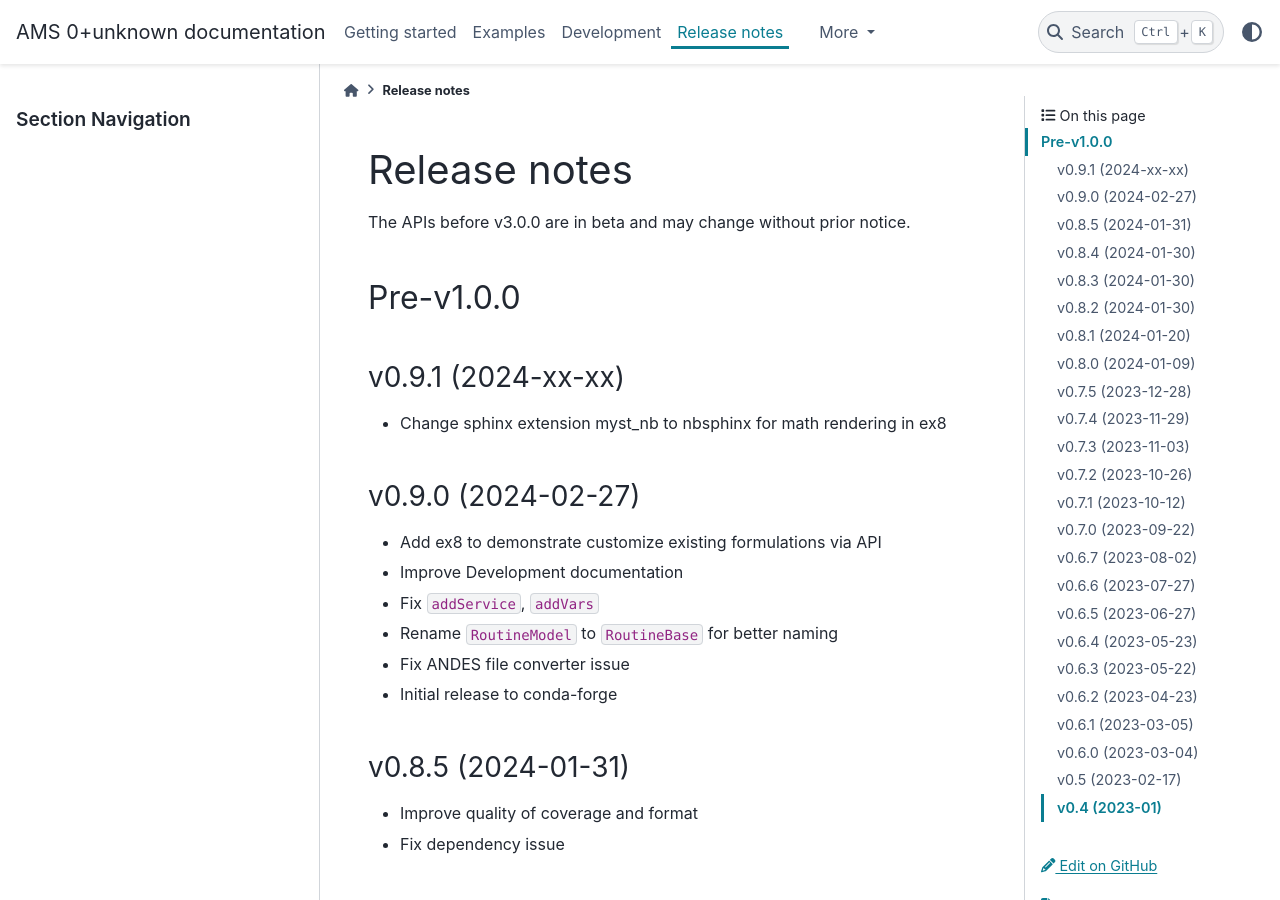
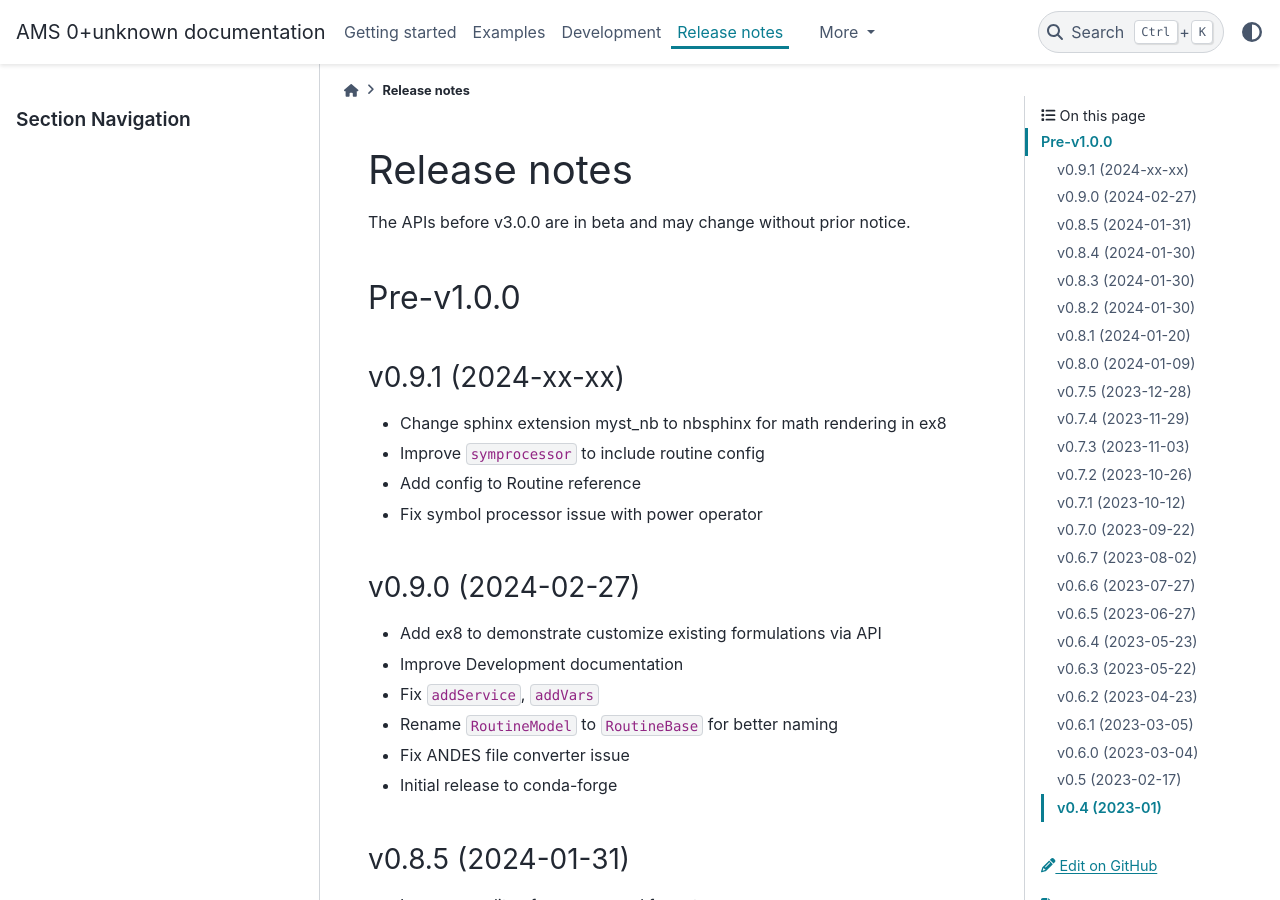
Before and after one commit to CURENT/ams, a Sphinx documentation site: the page built from docs/source/release-notes.rst, in a window 1280 px wide and 900 px high. Built offline with Sphinx 7.4.7 and the PyData theme 0.15.4, drawn with Linux system fonts in a browser that asks for light colours; pages that are not in the unit, such as notebooks, are missing from menus.

Commit message:
Update release-notes

```diff
--- a/docs/source/release-notes.rst
+++ b/docs/source/release-notes.rst
@@ -13,6 +13,9 @@ v0.9.1 (2024-xx-xx)
 -------------------
 
 - Change sphinx extension myst_nb to nbsphinx for math rendering in ex8
+- Improve ``symprocessor`` to include routine config
+- Add config to Routine reference
+- Fix symbol processor issue with power operator
 
 v0.9.0 (2024-02-27)
 -------------------
```
